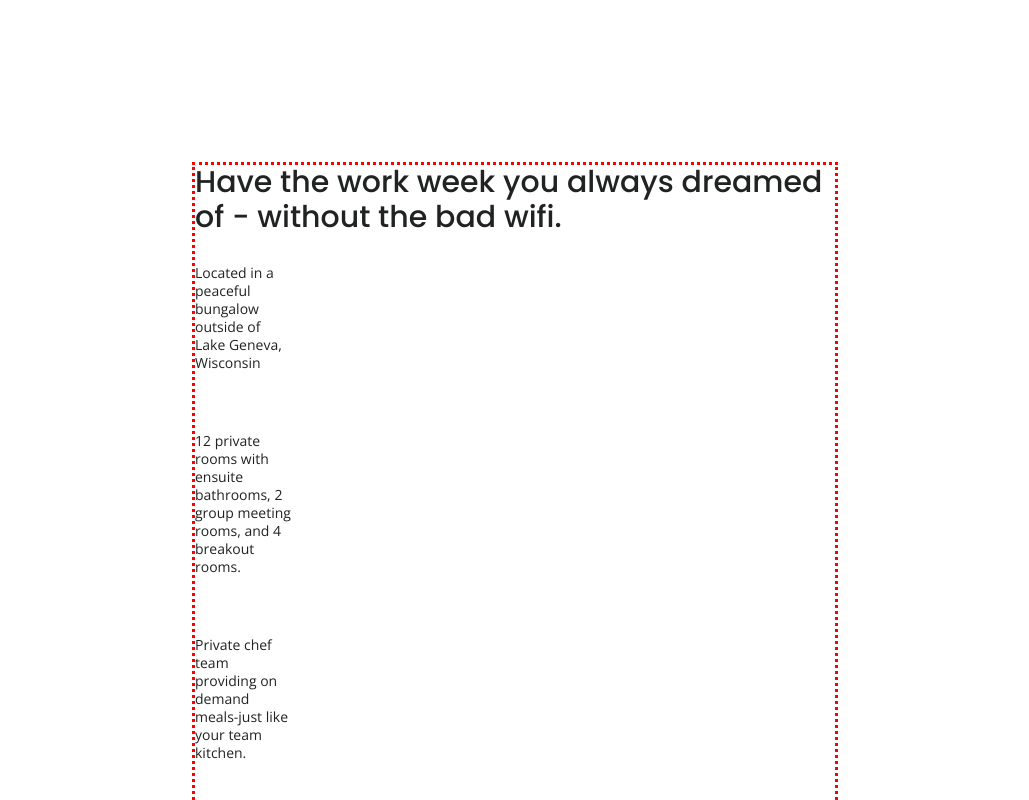
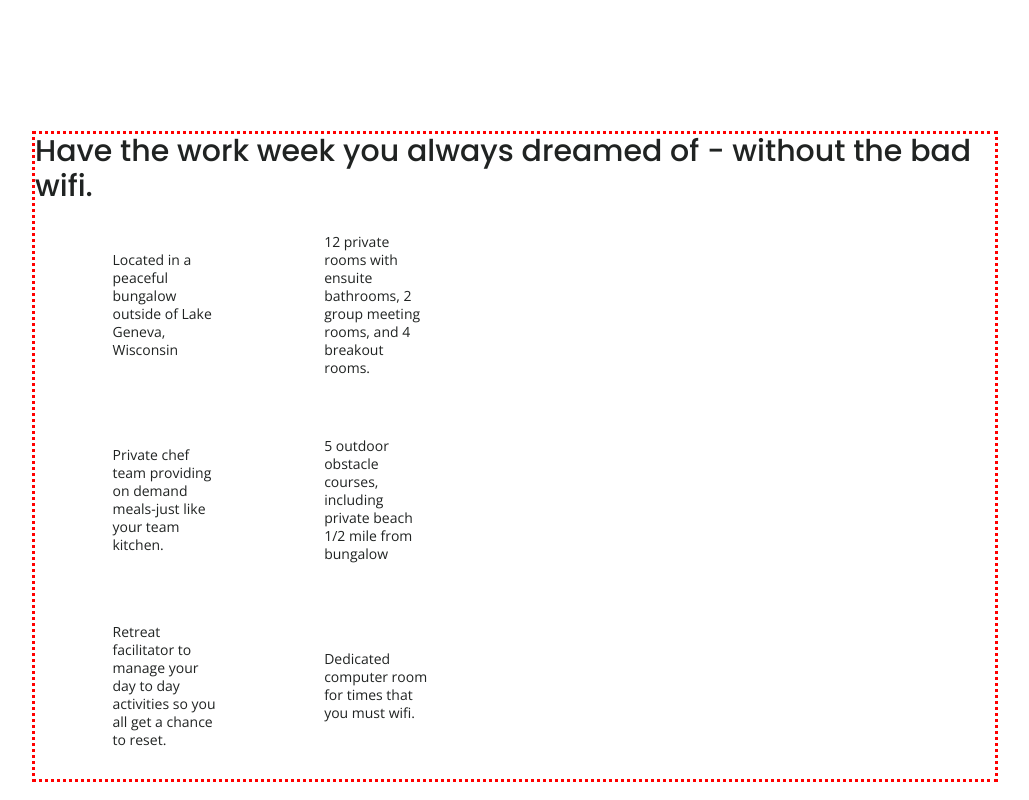
Before and after one commit to vons-el/206-unplugged, a website built with Parcel: page index.html in a window 1280 px wide. Shown: the part 760-1560 px from the top of the page, without its empty margins (125-1154 px from the left). Built offline with nearby package versions, Linux system fonts and the light colour scheme; files whose address does not match are found by name.

Commit message:
Features CSS revisions to create columns with row wrap

```diff
--- a/css/main.css
+++ b/css/main.css
@@ -298,14 +298,14 @@ aside {
   display: flex;
   justify-content: center;
   flex-flow: row wrap;
-  align-items: flex-start;
+  /*align-items: flex-start;*/
   /*width: 100%;*/
 }
 
 .features article {
-  /*display: flex;
-  justify-content: center;*/
-  width: 63%;
+  display: flex;
+  justify-content: center;
+  width: %;
   margin: 30px 0;
   /*padding: 40px;*/
 }
@@ -484,15 +484,15 @@ aside .content-wrapper .form {
 .features article {
   display: flex;
   align-items: center;
-  flex-flow: column wrap;
+  flex-flow: row wrap;
   flex-basis: 50%;
 }
 
 .features-items article {
   display: flex;
-  justify-content: space-between;
-  align-items: flex-start;
-  flex-flow: column wrap;
+  justify-content: center;
+  align-items: center;
+  flex-flow: row wrap;
   flex-basis: 45%;
 }
 /*.featuers .content-wrapper {
@@ -505,8 +505,8 @@ aside .content-wrapper .form {
 }*/
 .features .features-items {
  display: flex;
- justify-content: space-between;
- flex-flow: column wrap;
+ justify-content: center;
+ flex-flow: row wrap;
   width: 49%;
 }
 .features .features-item-description {
@@ -600,6 +600,9 @@ footer .copyright {
 /*====================DESKTOP Styles==================*/
  @media only screen and (min-width: 1200px){
 
+  .content-wrapper {
+    max-width: 960px;
+  }
 /*-Hero Area-*/
 /*- Aside- */
 aside .content-wrapper {
```
